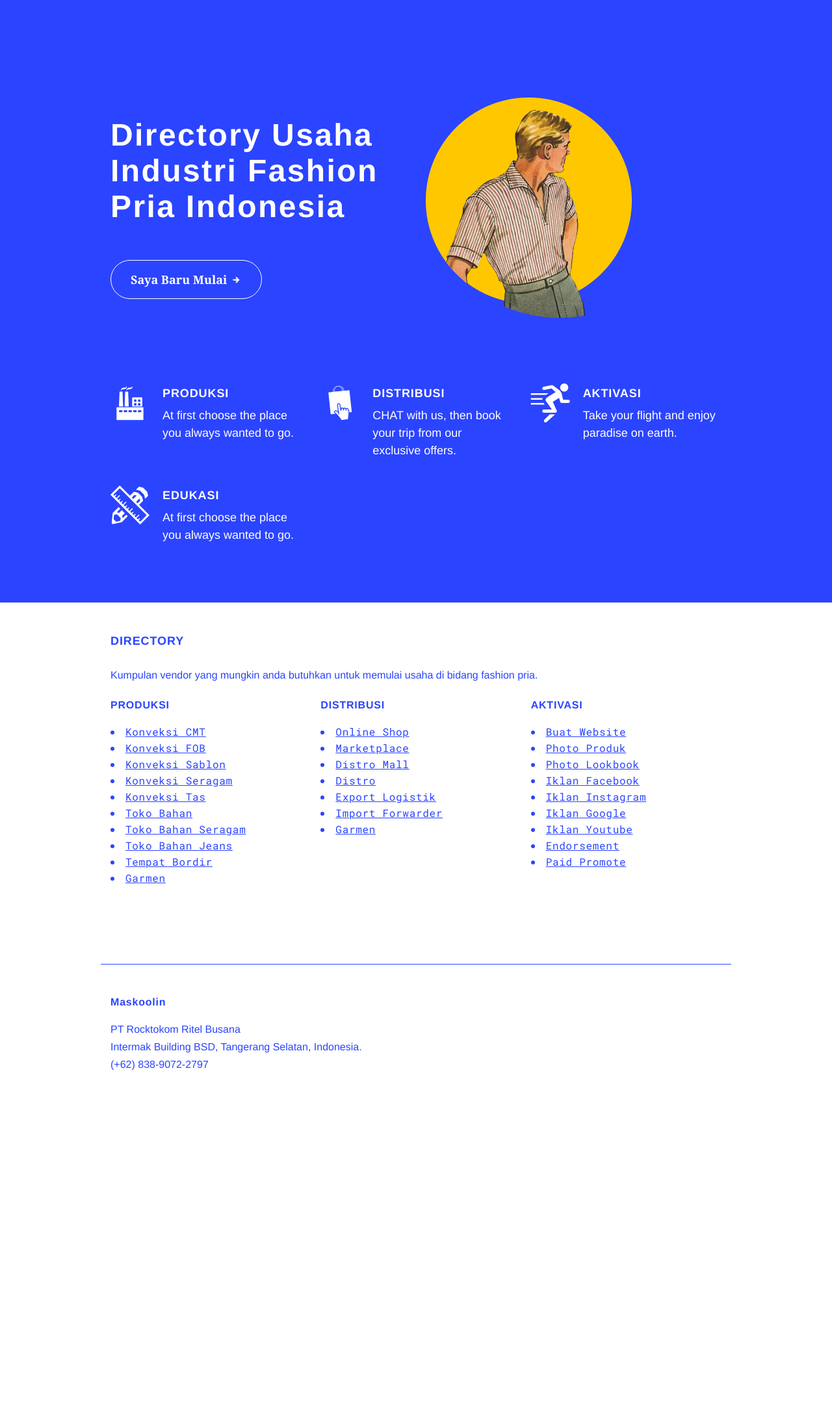
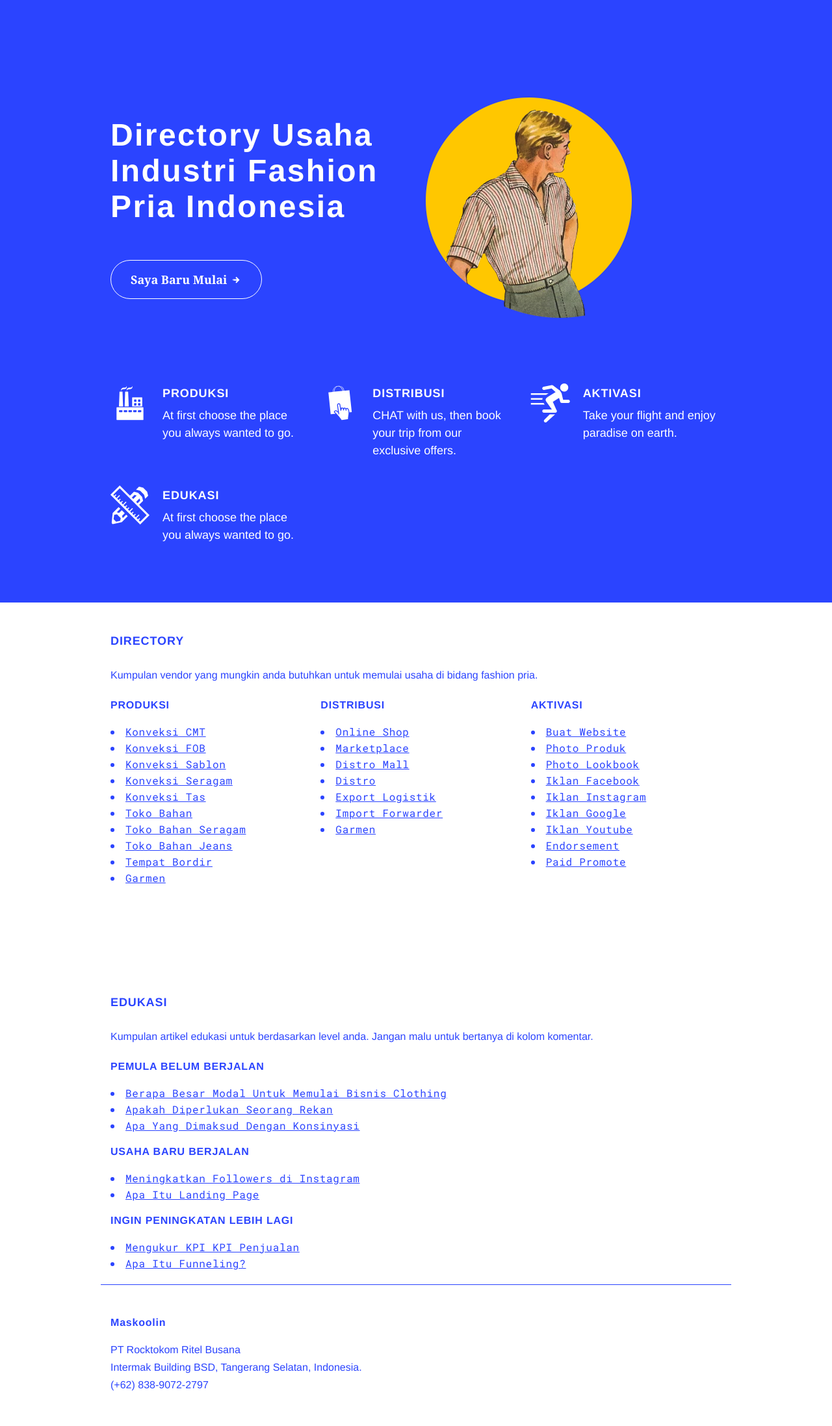
Before and after one commit to kemtol/fashion-pria, a Jekyll site: the page built from index.html, in a window 1280 px wide. Shown: the whole page at 65% size. Built offline with Jekyll 4.4.1, drawn with Linux system fonts in a browser that asks for light colours; before the commit the page ends 1701 px from its top, so only the background shows below that.

Commit message:
no message

```diff
--- a/_includes/directory.html
+++ b/_includes/directory.html
@@ -1,5 +1,5 @@
   <!-- Start .testimonials-section -->
-		<div class="testimonials-section" id="reviews">
+		<div id="directory-section">
 			<div class="container">
 				<div class="section-head">
 					<div class="row">
--- a/index.html
+++ b/index.html
@@ -2,18 +2,40 @@
 layout: default
 is_landing: true
 ---
-
-<!--<div class="posts">
-  {% for post in site.posts %}
-    <article class="post">
-
-      <h1><a href="{{ site.baseurl }}{{ post.url }}">{{ post.title }}</a></h1>
-
-      <div class="entry">
-        {{ post.excerpt }}
-      </div>
-
-      <a href="{{ site.baseurl }}{{ post.url }}" class="read-more">Read More</a>
-    </article>
-  {% endfor %}
-</div>-->
+  		<!-- Start #edukasi-section -->
+		<div id="edukasi-section">
+			<div class="container">
+				<div class="section-head">
+					<div class="row">
+						<div class="col-md-12">
+							<h4>EDUKASI</h4>
+							<p>Kumpulan artikel edukasi untuk berdasarkan level anda. Jangan malu untuk bertanya di kolom komentar.</p>
+						</div>
+					</div>
+				</div><!-- .section-head -->
+				<div class="row">
+					<div class="col-xs-12">
+						<h5>PEMULA BELUM BERJALAN</h5>
+						<ul>
+							<li><a href="">Berapa Besar Modal Untuk Memulai Bisnis Clothing</a></li>
+							<li><a href="">Apakah Diperlukan Seorang Rekan </a></li>
+							<li><a href="">Apa Yang Dimaksud Dengan Konsinyasi </a></li>
+						</ul>
+					</div>
+					<div class="col-xs-12">
+						<h5>USAHA BARU BERJALAN</h5>
+						<ul>
+							<li><a href="">Meningkatkan Followers di Instagram</a></li>
+							<li><a href="">Apa Itu Landing Page</a></li>
+						</ul>
+					</div>
+					<div class="col-xs-12">
+						<h5>INGIN PENINGKATAN LEBIH LAGI</h5>
+						<ul>
+							<li><a href="">Mengukur KPI KPI Penjualan</a></li>
+							<li><a href="">Apa Itu Funneling?</a></li>
+						</ul>
+					</div>
+				</div>
+			</div>
+		</div>
--- a/style.scss
+++ b/style.scss
@@ -548,6 +548,13 @@ body{
 }
 
 
+/*.directory-section*/
+
+#directory-section{
+	padding-bottom:10rem;
+}
+
+
 /*.testimonials-section*/
 
 .testimonials-section{
```
